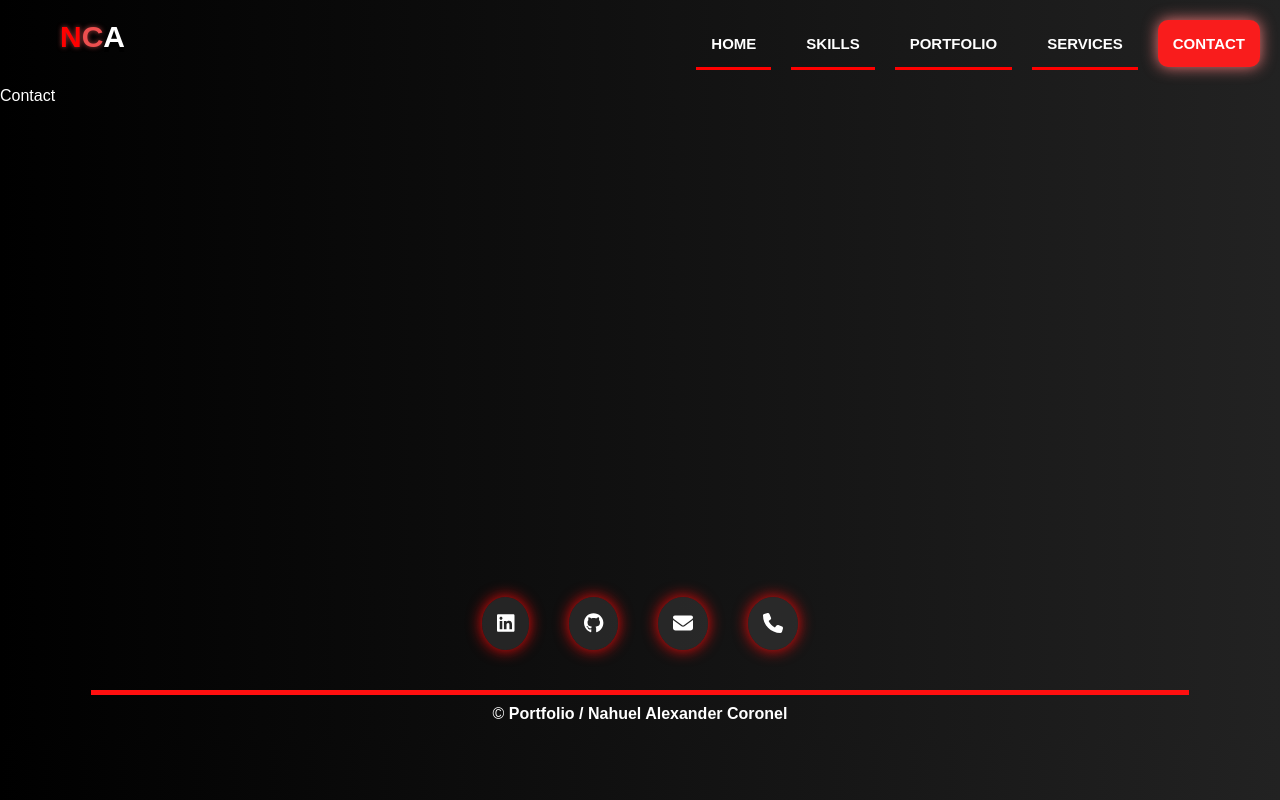
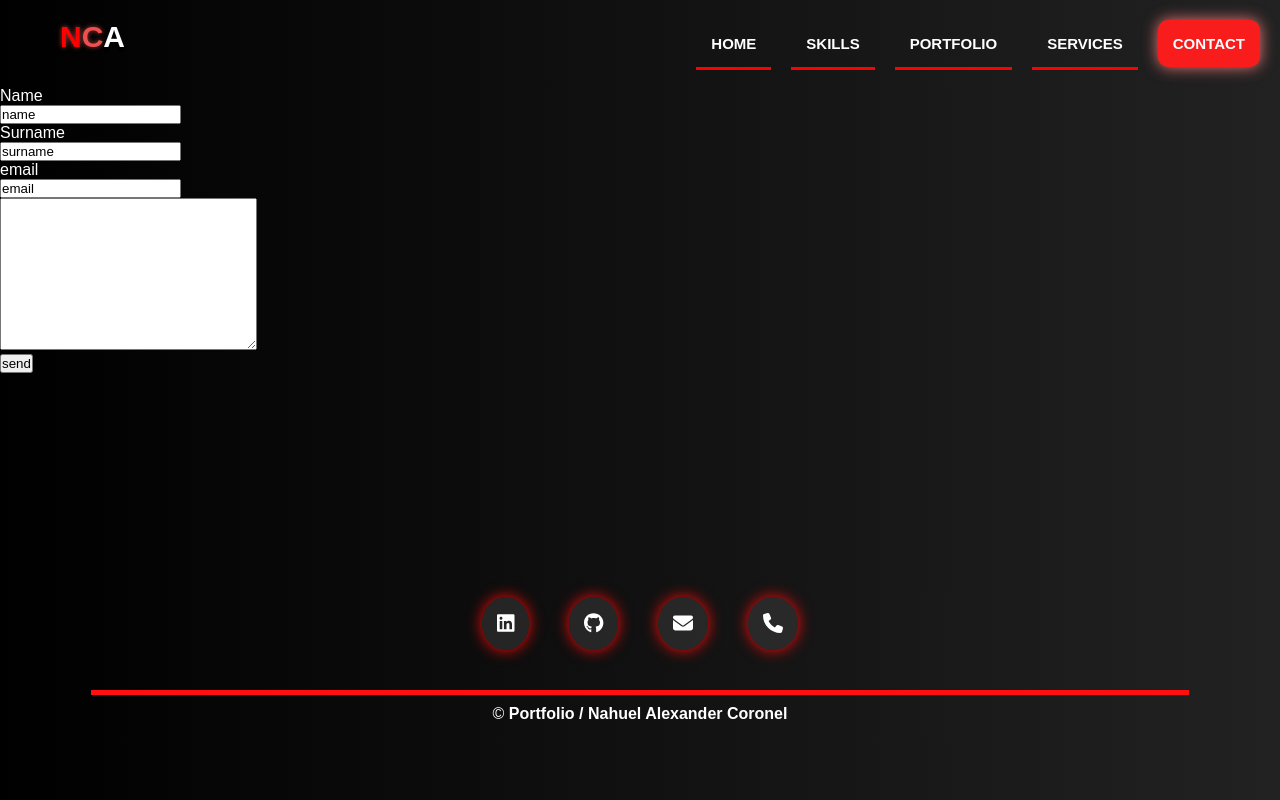
Before and after one commit to Nahuxc/Portfolio-NCA, a React (Vite) app: page /Contact in a window 1280 px wide. Built offline with nearby package versions, Linux system fonts and the light colour scheme.

Commit message:
static-update

```diff
--- a/src/components/Contact/Contact.jsx
+++ b/src/components/Contact/Contact.jsx
@@ -2,7 +2,26 @@ import React from 'react'
 
 const Contact = () => {
   return (
-    <div>Contact</div>
+    <div>
+      <form action="#" method="post">
+        <div>
+          <p>Name</p>
+          <input type="text" name="name" value="name" required />
+        </div>
+        <div>
+          <p>Surname</p>
+          <input type="text" name="surname" value="surname" required />
+        </div>
+        <div>
+          <p>email</p>
+          <input type="email" name="email" value="email" required />
+        </div>
+        <div>
+          <textarea name="" id="" cols="30" rows="10"></textarea>
+        </div>
+        <input type="submit" value="send" />
+      </form>
+    </div>
   )
 }
 
--- a/src/components/Portfolio/Portfolio.jsx
+++ b/src/components/Portfolio/Portfolio.jsx
@@ -1,5 +1,6 @@
 import React from 'react'
 import "./Portfolio.css"
+import workImg from "../../../public/images/Book-Store-Courses-Home.png"
 import { faGithub, faLinkedin } from '@fortawesome/free-brands-svg-icons'
 import { FontAwesomeIcon } from '@fortawesome/react-fontawesome'
 import { Link } from 'react-router-dom'
@@ -42,7 +43,7 @@ const Portfolio = () => {
             return (
             <div key={work.id} className='box-works'>
               <div>
-                <img src={ "../../../public/images/" + work.img} alt="" />
+                <img src={workImg} alt="" />
               </div>
               <div className='work-titles'>
                 <h2>{work.name}</h2>
```
Also changed, not shown: vite.config.js.timestamp-1694178798173-92ff54dfa9c65.mjs (added, +10 -0 lines).
